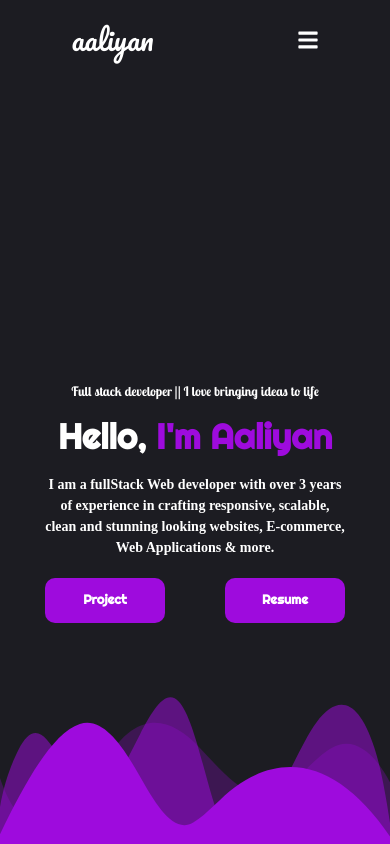
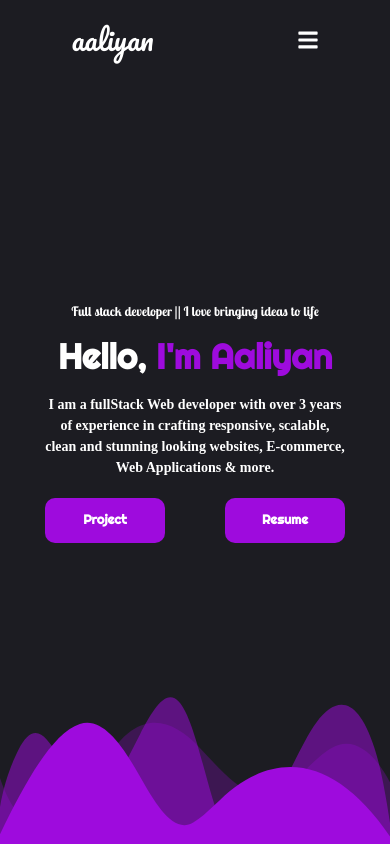
Before and after one commit to Aaliyan-prog/New-Portfolio, a React (Vite) app: page / in a window 390 px wide. Shown: the top 844 px of the page. Built offline with nearby package versions, Linux system fonts and the light colour scheme; a web font is replaced by a local one.

Commit message:
xss responsive commit-4

```diff
--- a/src/App.css
+++ b/src/App.css
@@ -24,6 +24,10 @@
 
 .navbar-sidebar-options-bar{
   @apply flex sm:flex-col sm:justify-start sm:items-center sm:w-[60%] sm:h-[100vh] sm:p-[30px] sm:absolute sm:top-0 sm:right-0 sm:bg-[var(--color-try)] sm:translate-x-0 sm:transition-transform duration-1000 xs:flex-col xs:justify-start xs:items-center xs:w-[60%] xs:h-[100vh] xs:p-[30px] xs:absolute xs:top-0 xs:right-0 xs:bg-[var(--color-try)] xs:translate-x-0 xs:transition-transform xs:duration-1000 xss:flex-col xss:justify-start xss:items-center xss:w-[90%] xss:h-[100vh] xss:p-[20px] xss:absolute xss:top-0 xss:right-0 xss:bg-[var(--color-try)] xss:translate-x-0 xss:transition-transform xss:duration-1000
+}
+
+.nega-margin{
+  @apply mt-[-80px]
 }
 
 .project-container{
--- a/src/Home/Hero.jsx
+++ b/src/Home/Hero.jsx
@@ -2,8 +2,8 @@ import React from 'react'
 
 const Hero = () => {
   return (
-    <div className='w-[100%] h-[100vh] flex justify-center items-center'>
-      <div className="flex flex-col justify-center items-center w-[600px] h-[100%]">
+    <div className='w-[100%] h-[100vh] flex justify-center items-center nega-margin'>
+      <div className="flex flex-col justify-center items-center w-[100%] h-[100%]">
         <h3 className='font-lobster text-[16px] text-white font-bold margin src-hero-title'>Full stack developer || I love bringing ideas to life</h3>
         <h1 className='font-[Righteous] font-bold margin src-hero-heading'>Hello, <span className='text-theme'>I'm Aaliyan</span></h1>
         <p className='w-[600px] text-center text-[14px] font-[libertinus] font-bold margin-1 src-hero-desc'>I am a fullStack Web developer with over 3 years of experience in crafting responsive, scalable, clean and stunning looking websites, E-commerce, Web Applications & more. </p>
```
